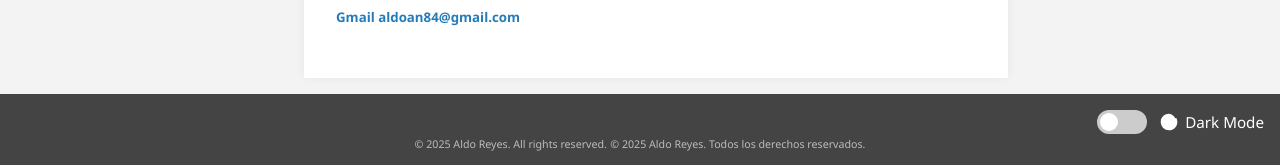
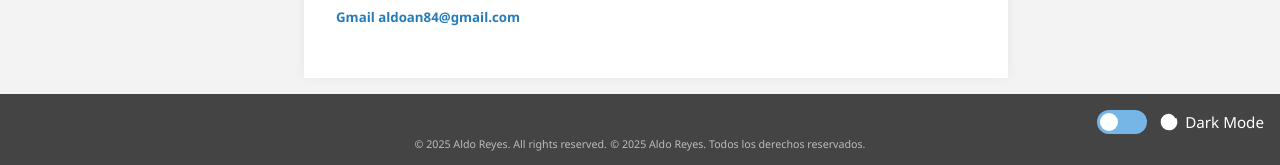
Before and after one commit to AldoReyes84/AldoReyes.github.io, a Jekyll site: the page built from README.md, in a window 1280 px wide and 1094 px high. Shown: the part 926-1091 px from the top of the window. Built offline with Jekyll 4.4.1, drawn with Linux system fonts in a browser that asks for light colours; our own code applies the rules of GitHub Pages for plain Markdown files.

Commit message:
darkmode contrast color

```diff
--- a/assets/css/style.css
+++ b/assets/css/style.css
@@ -832,7 +832,7 @@ h1 {
   cursor: pointer;
   top: 0; left: 0;
   right: 0; bottom: 0;
-  background-color: #ccc;
+  background-color: #75b6e7;
   transition: 0.4s;
   border-radius: 24px;
 }
@@ -848,7 +848,7 @@ h1 {
 }
 
 input:checked + .slider {
-  background-color: #0078D4;
+  background-color: #5b8db3;
 }
 
 input:checked + .slider::before {
@@ -884,7 +884,7 @@ body.dark-mode table tr {
 
 
 body.dark-mode a {
-  color: #0078D4;
+  color: #75b6e7;
 }
 
 body.dark-mode .nav-item button,
```
